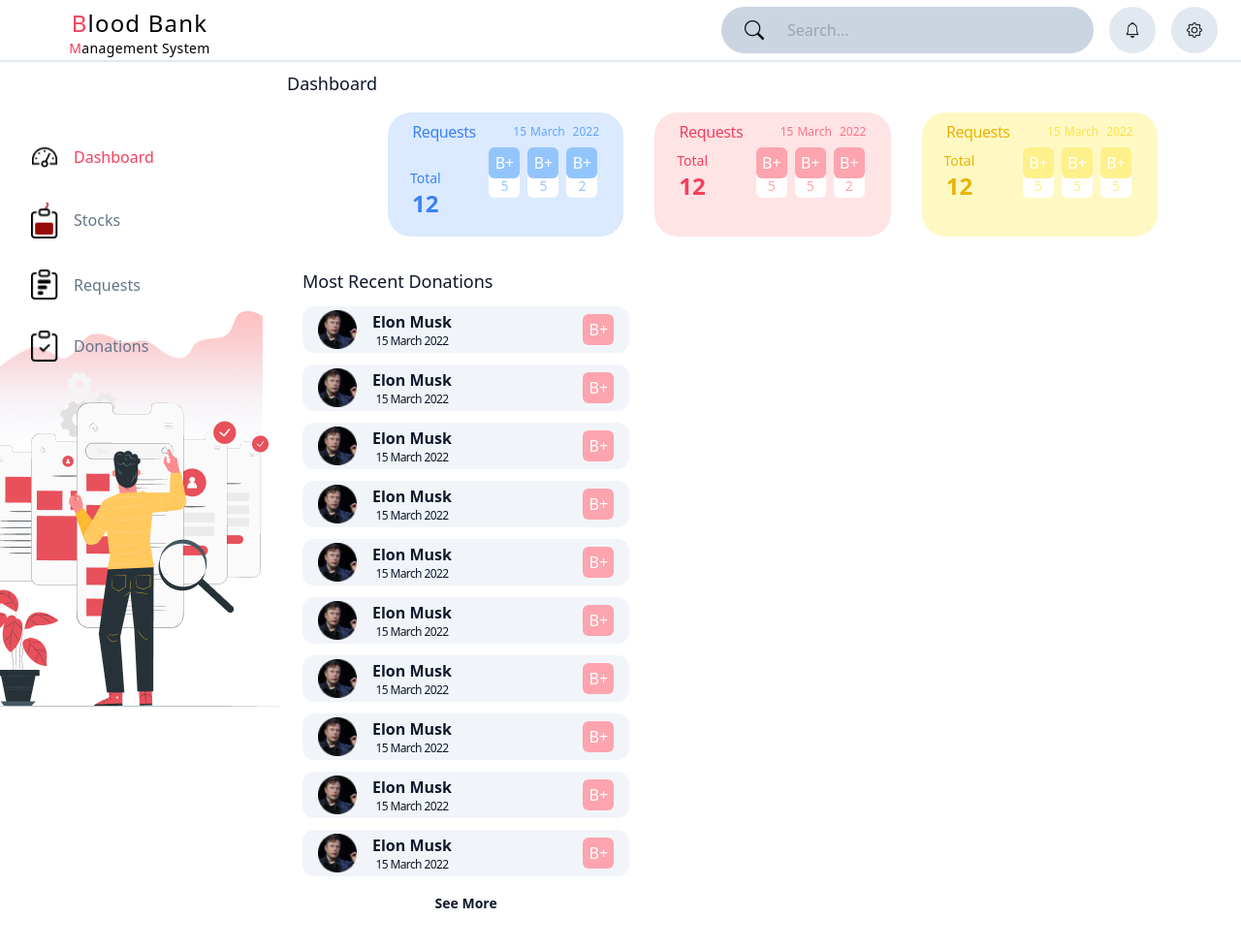
After one commit to csjames03/bloodbank, a PHP site: page /partials/content.php in a window 1280 px wide. The commit adds this page. Shown: the top 980 px of the page at 97% size. Run offline with PHP 8.4, Linux system fonts and the light colour scheme; some libraries are stand-ins or nearby versions.

Commit message:
Finishing the dashboard User Interface

```diff
--- /dev/null
+++ b/index.php
@@ -0,0 +1,3 @@
+<?php
+
+require './views/Signup.html';
--- /dev/null
+++ b/partials/content.php
@@ -0,0 +1,174 @@
+<?php require_once './head.php' ?>
+<?php require_once './navbar.php' ?>
+<?php require_once './sidenav.php' ?>
+<main class="mt-16 ml-72 fixed h-screen w-screen overflow-hidden p-2 flex flex-col">
+    <p class="font-medium text-slate-900 text-lg">Dashboard</p>
+    <div class="my-2 mx-2 w-5/6 h-36 py-2 flex pl-20 overflow-hidden">
+        <div class="w-3/12 h-full bg-blue-100 mx-4 rounded-3xl p-2 flex flex-col">
+            <div class="flex justify-around items-center ">
+                <p class="text-blue-500 tracking-tight text-normal font-medium">Requests</p>
+                <div class="flex justify-center items-center text-blue-400 text-xs font-medium">
+                    <p class="mx-1">15</p>
+                    <p class="mr-1">March</p>
+                    <p class="ml-1">2022</p>
+                </div>
+            </div>
+            <div class="flex justify-around min-h-full">
+                <div class="flex flex-col justify-center items-center text-blue-500 mb-2">
+                    <p class="text-sm">Total</p>
+                    <p class="text-2xl font-bold">12</p>
+                </div>
+                <div class="flex mt-1 ml-4">
+                    <div class="flex flex-col mx-1">
+                        <div class="w-8 h-8 bg-blue-300 rounded-md z-20 flex justify-center items-center">
+                            <p class="text-white text-medium font-medium">B+</p>
+                        </div>
+                        <div class="w-8 h-8 bg-white rounded-md overlap absolute mt-5 flex justify-center items-center">
+                            <p class="text-blue-300 text-sm font-medium mt-2">5</p>
+                        </div>
+                    </div>
+                    <div class="flex flex-col mx-1">
+                        <div class="w-8 h-8 bg-blue-300 rounded-md z-20 flex justify-center items-center">
+                            <p class="text-white text-medium font-medium">B+</p>
+                        </div>
+                        <div class="w-8 h-8 bg-white rounded-md overlap absolute mt-5 flex justify-center items-center">
+                            <p class="text-blue-300 text-sm font-medium mt-2">5</p>
+                        </div>
+                    </div>
+                    <div class="flex flex-col mx-1">
+                        <div class="w-8 h-8 bg-blue-300 rounded-md z-20 flex justify-center items-center">
+                            <p class="text-white text-medium font-medium">B+</p>
+                        </div>
+                        <div class="w-8 h-8 bg-white rounded-md overlap absolute mt-5 flex justify-center items-center">
+                            <p class="text-blue-300 text-sm font-medium mt-2">2</p>
+                        </div>
+                    </div>
+                </div>
+            </div>
+
+        </div>
+
+
+        <div class="w-3/12 h-full bg-rose-100 mx-4 rounded-3xl p-2 flex flex-col">
+            <div class="flex justify-around items-center ">
+                <p class="text-rose-500 tracking-tight text-normal font-medium">Requests</p>
+                <div class="flex justify-center items-center text-rose-400 text-xs font-medium">
+                    <p class="mx-1">15</p>
+                    <p class="mr-1">March</p>
+                    <p class="ml-1">2022</p>
+                </div>
+            </div>
+            <div class="flex justify-around">
+                <div class="flex flex-col justify-center items-center text-rose-500 mt-2">
+                    <p class="text-sm">Total</p>
+                    <p class="text-2xl font-bold">12</p>
+                </div>
+                <div class="flex mt-1 ml-4">
+                    <div class="flex flex-col mx-1">
+                        <div class="w-8 h-8 bg-rose-300 rounded-md z-20 flex justify-center items-center">
+                            <p class="text-white text-medium font-medium">B+</p>
+                        </div>
+                        <div class="w-8 h-8 bg-white rounded-md overlap absolute mt-5 flex justify-center items-center">
+                            <p class="text-rose-300 text-sm font-medium mt-2">5</p>
+                        </div>
+                    </div>
+                    <div class="flex flex-col mx-1">
+                        <div class="w-8 h-8 bg-rose-300 rounded-md z-20 flex justify-center items-center">
+                            <p class="text-white text-medium font-medium">B+</p>
+                        </div>
+                        <div
+                            class="w-8 h-8 bg-white  rounded-md overlap absolute mt-5 flex justify-center items-center">
+                            <p class="text-rose-300 text-sm font-medium mt-2">5</p>
+                        </div>
+                    </div>
+                    <div class="flex flex-col mx-1">
+                        <div class="w-8 h-8 bg-rose-300 rounded-md z-20 flex justify-center items-center">
+                            <p class="text-white text-medium font-medium">B+</p>
+                        </div>
+                        <div class="w-8 h-8 bg-white rounded-md overlap absolute mt-5 flex justify-center items-center">
+                            <p class="text-rose-300 text-sm font-medium mt-2">2</p>
+                        </div>
+                    </div>
+                </div>
+            </div>
+
+        </div>
+
+
+        <div class="w-3/12 h-full bg-yellow-100 mx-4 rounded-3xl p-2 flex flex-col">
+            <div class="flex justify-around items-center ">
+                <p class="text-yellow-500 tracking-tight text-normal font-medium">Requests</p>
+                <div class="flex justify-center items-center text-yellow-300 text-xs font-medium">
+                    <p class="mx-1">15</p>
+                    <p class="mr-1">March</p>
+                    <p class="ml-1">2022</p>
+                </div>
+            </div>
+            <div class="flex justify-around">
+                <div class="flex flex-col justify-center items-center text-yellow-500 mt-2">
+                    <p class="text-sm">Total</p>
+                    <p class="text-2xl font-bold">12</p>
+                </div>
+                <div class="flex mt-1 ml-4">
+                    <div class="flex flex-col mx-1">
+                        <div class="w-8 h-8 bg-yellow-200 rounded-md z-20 flex justify-center items-center">
+                            <p class="text-white text-medium font-medium">B+</p>
+                        </div>
+                        <div class="w-8 h-8 bg-white rounded-md overlap absolute mt-5 flex justify-center items-center">
+                            <p class="text-yellow-200 text-sm font-medium mt-2">5</p>
+                        </div>
+                    </div>
+                    <div class="flex flex-col mx-1">
+                        <div class="w-8 h-8 bg-yellow-200 rounded-md z-20 flex justify-center items-center">
+                            <p class="text-white text-medium font-medium">B+</p>
+                        </div>
+                        <div class="w-8 h-8 bg-white rounded-md overlap absolute mt-5 flex justify-center items-center">
+                            <p class="text-yellow-200 text-sm font-medium mt-2">5</p>
+                        </div>
+                    </div>
+                    <div class="flex flex-col mx-1">
+                        <div class="w-8 h-8 bg-yellow-200 rounded-md z-20 flex justify-center items-center">
+                            <p class="text-white text-medium font-medium">B+</p>
+                        </div>
+                        <div class="w-8 h-8 bg-white rounded-md overlap absolute mt-5 flex justify-center items-center">
+                            <p class="text-yellow-200 text-sm font-medium mt-2">5</p>
+                        </div>
+                    </div>
+                </div>
+            </div>
+
+        </div>
+
+    </div>
+    <div class="w-10/12 h-4/6  p-2 flex overflow-y-auto">
+        <div class="h-full w-96 p-2">
+            <p class="font-medium text-slate-900 text-lg">Most Recent Donations</p>
+            <?php
+            for ($i = 0; $i < 10; $i++) {
+                echo '
+            <div class="mt-3 mb-1 w-11/12 h-12 rounded-xl bg-slate-100 flex items-center px-4 justify-between">
+                <div class="flex">
+                    <img src="../public/img/profile.png" alt="" class="w-10">
+                    <div class="mx-4 flex flex-col justify-center items-center">
+                        <p class="font-bold text-slate-900 text-md">Elon Musk</p>
+                        <p class="font-medium tracking-tighter text-slate-900 text-xs">15 March 2022</p>
+                    </div>
+                </div>
+                <div class="w-8 h-8 bg-rose-300 rounded-md z-20 flex justify-center items-center">
+                    <p class="text-white text-medium font-medium">B+</p>
+                </div>
+            </div>
+            ';
+            }
+            ?>
+
+
+
+
+
+            <div class="w-11/12 h-12 flex items-center justify-center">
+                <p class="font-bold text-sm text-slate-900 cursor-pointer">See More</p>
+            </div>
+        </div>
+    </div>
+</main>
--- /dev/null
+++ b/partials/head.php
@@ -0,0 +1,13 @@
+<!DOCTYPE html>
+<html lang="en">
+
+<head>
+    <meta charset="UTF-8">
+    <meta name="viewport" content="width=device-width, initial-scale=1.0">
+    <title>Blood Bank</title>
+    <link rel="icon" type="image/x-icon" href="../public/img/blood-logo.png">
+    <link rel="stylesheet" href="../public/style/signup.css">
+    <script src="https://cdn.tailwindcss.com"></script>
+</head>
+
+<body>
--- /dev/null
+++ b/partials/navbar.php
@@ -0,0 +1,21 @@
+<?php require_once './head.php' ?>
+
+<nav class="w-screen h-16 border-b-2 border-slate-200 p-2 flex items-center justify-end bg-transparent fixed">
+    <form action="">
+        <div class="h-12 p-2 w-96 bg-slate-300 rounded-3xl flex flex-end cursor-pointer">
+            <img src="../public/img/searchicon.png" alt="" class="h-5 flex self-center ml-4">
+            <input type="text" placeholder="Search..."
+                class="h-full w-full outline-0 bg-transparent ml-4 p-2 text-rose-500">
+            <input type="submit" class="hidden">
+        </div>
+    </form>
+    <div class=" w-12 h-12 bg-slate-200 flex justify-center items-center rounded-full ml-4 cursor-pointer transition
+        duration-700 hover:bg-slate-300 ease-in-out ">
+        <img src=" ../public/img/notifbuttonblack.png" alt="Bell Icon" class="h-4">
+    </div>
+    <div
+        class="w-12 h-12 bg-slate-200 flex justify-center items-center rounded-full mx-4 cursor-pointer transition duration-700 hover:bg-slate-300 ease-in-out ">
+        <img src="../public/img/settingsicon.png" alt="Bell Icon" class="h-4">
+    </div>
+
+</nav>
--- /dev/null
+++ b/partials/sidenav.php
@@ -0,0 +1,35 @@
+<?php require_once './head.php' ?>
+<?php require_once './navbar.php' ?>
+<nav class="h-screen w-72 flex flex-col fixed">
+    <div class="w-full p-2 flex justify-center items-center flex-col">
+        <p class="text-2xl font-medium tracking-wider">
+            <span class="text-rose-500">B</span>lood <span"text-rose-500">B</span>ank
+        </p>
+        <p class="text-sm font-medium tracking-wide">
+            <span class="text-rose-500">M</span>anagement <span"text-rose-500">S</span>ystem
+        </p>
+    </div>
+    <div class="mt-20 px-8 flex flex-col z-100">
+        <div class="w-full  mb-4 flex items-center">
+            <img src="../public/img/dashboardicon.png" alt="Dashboard Icon" class="w-7">
+            <p class="text-rose-500 font-medium ml-4 cursor-pointer">Dashboard</p>
+        </div>
+        <div class="w-full  my-4 flex items-center">
+            <img src="../public/img/stocksicon.png" alt="Dashboard Icon" class="w-7">
+            <p class="text-slate-500 font-medium ml-4 cursor-pointer hover:text-rose-300">Stocks</p>
+        </div>
+        <div class="w-full  my-4 flex items-center">
+            <img src="../public/img/requestsicon.png" alt="Dashboard Icon" class="w-7">
+            <p class="text-slate-500 font-medium ml-4 cursor-pointer hover:text-rose-300">Requests</p>
+        </div>
+        <div class="w-full  my-4 flex items-center">
+            <img src="../public/img/donationsicon.png" alt="Dashboard Icon" class="w-7">
+            <p class="text-slate-500 font-medium ml-4 cursor-pointer hover:text-rose-300">Donations</p>
+        </div>
+    </div>
+    <div class="">
+        <img src="../public/img/Vector 5.png" alt="" class="absolute background top-80">
+        <img src="../public/img/Vector 8.png" alt="" class="absolute background top-80">
+        <img src="../public/img/sidebarnavchar.png" alt="" class=" fixed background top-96">
+    </div>
+</nav>
--- a/public/style/signup.css
+++ b/public/style/signup.css
@@ -14,6 +14,9 @@
     animation-timing-function: linear;
 }
 
+.overlap{
+    margin-top: -10px;
+}
 
 @keyframes spin {
     from {
--- a/views/Signup.html
+++ b/views/Signup.html
@@ -13,7 +13,7 @@
     <main class="">
         <nav class="w-full h-16 p-2 border-2 border-b-2 boder-slate-900 flex items-center justify-between backdrop-blur-sm">
             <div class="h-full w-20 ml-10 flex justify-center items-center self-start animate-pulse duration-900">
-                <a href="Signup.html">
+                <a href="../partials/content.php">
                     <img src="../public/img/blood-logo.png" alt="Blood Logo">
                 </a>
             </div>
```
Also changed, not shown: public/img/Vector 5.png (added), public/img/Vector 8.png (added), public/img/dashboardicon.png (added), public/img/donationsicon.png (added), public/img/notifbuttonblack.png (added), public/img/profile.png (added), public/img/requestsicon.png (added), public/img/searchicon.png (added), public/img/settingsicon.png (added), public/img/sidebarnavchar.png (added), public/img/stocksicon.png (added).
